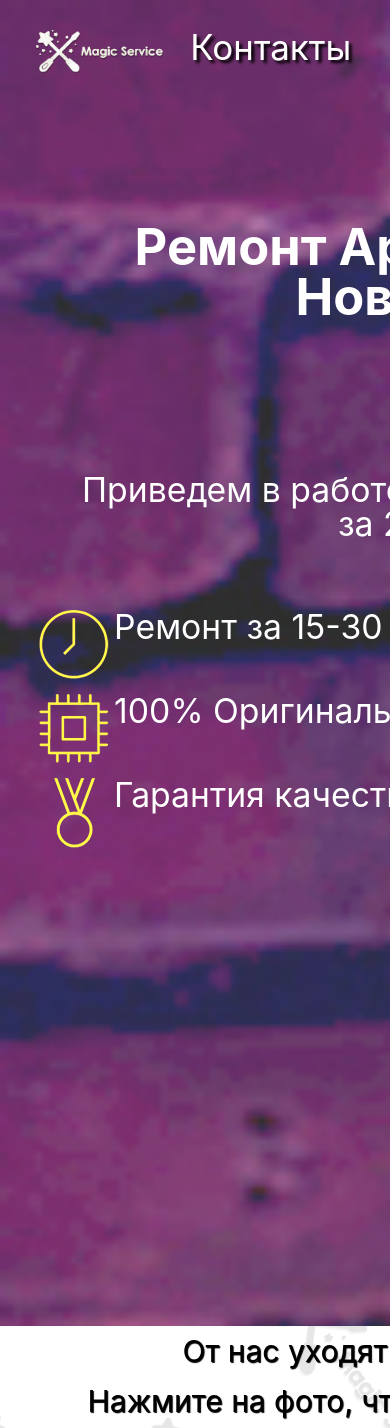
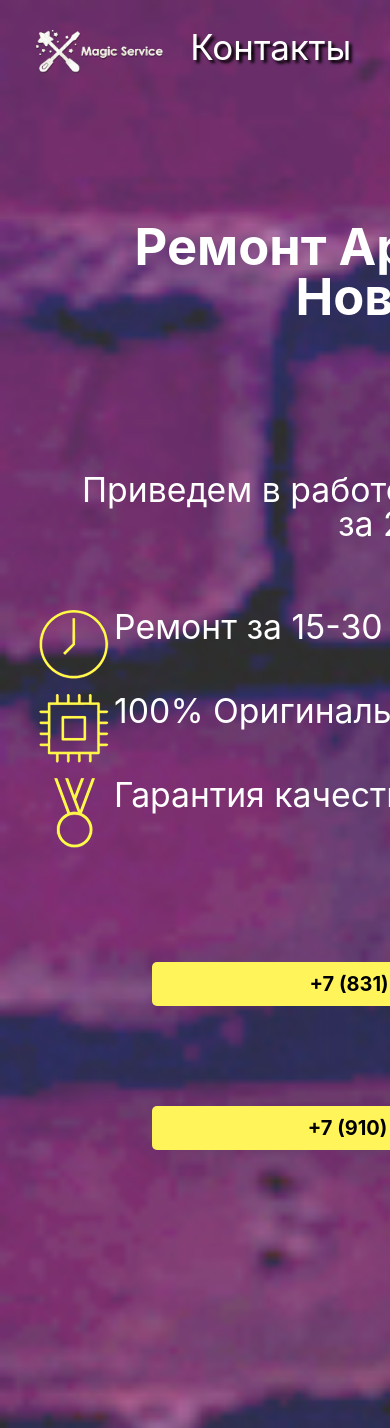
Before and after one commit to Ruolodi/RavelTest, a Vue app: page / in a window 390 px wide. Shown: the top 1428 px of the page. Built offline with nearby package versions, Linux system fonts and the light colour scheme; what vue-yandex-maps would draw is missing.

Commit message:
addButtons and Styles

```diff
--- a/src/components/AppHead.vue
+++ b/src/components/AppHead.vue
@@ -20,7 +20,8 @@
 
 
           </ul>
-
+          <button class="btn" v-scroll-to="'#callMe'">+7 (831) 410-53-10</button>
+          <button class="btn" v-scroll-to="'#callMe'">+7 (910) 790-53-10</button>
       </div>
 
 
--- a/src/components/mapYandex.vue
+++ b/src/components/mapYandex.vue
@@ -29,8 +29,8 @@
     <div class="infoMap">Пт 10:00 - 20:00</div>
     <div class="infoMap">Сб 10:00 - 20:00</div>
     <div class="infoMap">Вс 10:00 - 20:00</div>
-    <button class="btnMap">+7 (831) 410-53-10</button>
-    <button class="btnMap">+7 (910) 790-53-10</button>
+    <button class="btnMap" v-scroll-to="'#callMe'">+7 (831) 410-53-10</button>
+    <button class="btnMap" v-scroll-to="'#callMe'">+7 (910) 790-53-10</button>
   </div>
 
   </div>
@@ -43,7 +43,7 @@ export default {
                 coords: [56.314223, 43.989416],
       markerIcon: {
       layout: 'default#imageWithContent',
-      imageHref: 'https://psv4.userapi.com/c534536/u38864817/docs/d10/56af33e32cd6/magic-logo-map.png?extra=GP4LYVuR_3u-yiHHurn9PcvDRHbIxKdmdTSZ5Jo4PdjD0hOWK_gWjYmpbav9rg9WEpi98DdYZ3xuQzXHHOi_dZCsJfF4GE621FT59vPPP7RFUZoiZ9vIXswGAB7Ycx5nPIDMDwt2HpjC9bpfpOw',
+      imageHref: 'https://i.ibb.co/gdqdh1s/magic-logo-map.png',
       imageSize: [43, 43],
       imageOffset: [0, 0],
       content: 'Magic Service',
--- a/src/theme.css
+++ b/src/theme.css
@@ -174,6 +174,34 @@ body {
   max-height: -webkit-fit-content;
   max-height: -moz-fit-content;
   max-height: fit-content;
+}
+
+.card .btn {
+  position: relative;
+  margin: 100px 0 0 15%;
+  width: 500px;
+  height: -webkit-fit-content;
+  height: -moz-fit-content;
+  height: fit-content;
+  padding: 10px;
+  border-radius: 5px;
+  background-color: #fff55a;
+  font-weight: bold;
+  color: black;
+  font-size: 20px;
+  display: -webkit-box;
+  display: -ms-flexbox;
+  display: flex;
+  -webkit-box-align: center;
+      -ms-flex-align: center;
+          align-items: center;
+  -webkit-box-orient: horizontal;
+  -webkit-box-direction: normal;
+      -ms-flex-direction: row;
+          flex-direction: row;
+  -webkit-box-pack: center;
+      -ms-flex-pack: center;
+          justify-content: center;
 }
 
 .list {
@@ -1081,6 +1109,34 @@ body {
     -webkit-box-pack: center;
         -ms-flex-pack: center;
             justify-content: center;
+    -ms-flex-wrap: wrap;
+        flex-wrap: wrap;
+  }
+  .card .btn {
+    margin: 100px 0 0 100px;
+    width: 500px;
+    height: -webkit-fit-content;
+    height: -moz-fit-content;
+    height: fit-content;
+    padding: 10px;
+    border-radius: 5px;
+    background-color: #fff55a;
+    font-weight: bold;
+    color: black;
+    font-size: 20px;
+    display: -webkit-box;
+    display: -ms-flexbox;
+    display: flex;
+    -webkit-box-align: center;
+        -ms-flex-align: center;
+            align-items: center;
+    -webkit-box-orient: horizontal;
+    -webkit-box-direction: normal;
+        -ms-flex-direction: row;
+            flex-direction: row;
+    -webkit-box-pack: center;
+        -ms-flex-pack: center;
+            justify-content: center;
   }
   .list {
     font-size: 4vh;
--- a/src/theme.scss
+++ b/src/theme.scss
@@ -48,6 +48,24 @@ body{
      width: 100vmax;
      max-height: fit-content;
 
+
+     .btn{
+        position: relative;
+        margin: 100px 0 0 15%;
+        width: 500px;
+        height: fit-content;
+        padding: 10px;
+        border-radius: 5px;
+        background-color: #fff55a;
+        font-weight: bold;
+        color: rgb(0, 0, 0);
+        font-size: 20px;
+        display: flex;
+        align-items: center;
+        flex-direction: row;
+        justify-content: center;
+
+    }
  }
 
  .list{
@@ -831,6 +849,25 @@ height:auto;
         margin-left: -70px;
         display: flex;
         justify-content: center;
+        flex-wrap: wrap;
+
+        .btn{
+
+            margin: 100px 0 0 100px;
+            width: 500px;
+            height: fit-content;
+            padding: 10px;
+            border-radius: 5px;
+            background-color: #fff55a;
+            font-weight: bold;
+            color: rgb(0, 0, 0);
+            font-size: 20px;
+            display: flex;
+            align-items: center;
+            flex-direction: row;
+            justify-content: center;
+
+        }
     }
     .list{
         font-size: 4vh;
```
Also changed, not shown: 1 other file (tests, documents, lock files or other folders).
